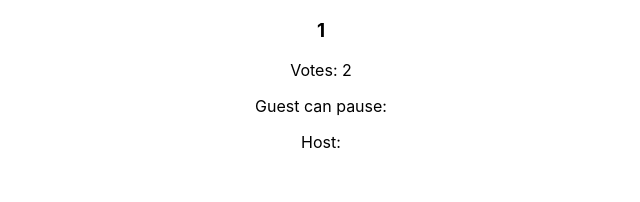
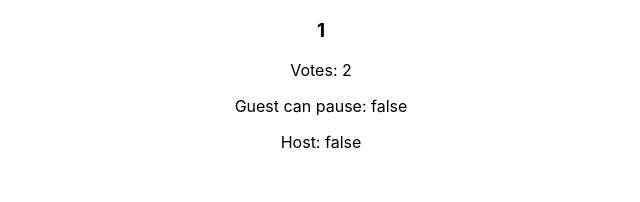
Before and after one commit to alelaru/django-python-react, a React (Create React App) app in the folder frontend/front-end-react/: page /room/1 in a window 1280 px wide. Shown: the top 202 px of the page, without its empty margins (319-959 px from the left). Built offline with nearby package versions, Linux system fonts and the light colour scheme; no server answers.

Commit message:
API for the room done and it connected to React via axios hhtp

```diff
--- a/frontend/front-end-react/src/components/room/room.js
+++ b/frontend/front-end-react/src/components/room/room.js
@@ -1,4 +1,5 @@
-import { useState } from "react";
+import axios from "axios";
+import { useEffect, useState } from "react";
 import { useParams } from "react-router-dom";
 
 const Room = () => {
@@ -8,12 +9,29 @@ const Room = () => {
     const [isHost, setisHost] = useState(false)
     const { roomCode } = useParams()
 
+    useEffect(() => {
+
+        const getRoomDetails = async () => {
+            await axios.get(`http://localhost:8000/api/get-room?code=${roomCode}`)
+                .then(({data}) =>
+                    {
+                        console.log(data);
+                        setvotesToSkip(data.votes_to_skip)
+                        setguestCanPause(data.guest_can_pause)
+                        setisHost(data.is_host)
+                    }
+                )
+        }
+
+        getRoomDetails();
+    }, [roomCode]);
+
     return (
         <div>
             <h3>{roomCode}</h3>
             <p>Votes: {votesToSkip}</p>
-            <p>Guest can pause: {guestCanPause}</p>
-            <p>Host: {isHost}</p>
+            <p>Guest can pause: {guestCanPause.toString()}</p>
+            <p>Host: {isHost.toString()}</p>
         </div> );
 }
 
--- a/frontend/front-end-react/src/pages/create-room-page.js
+++ b/frontend/front-end-react/src/pages/create-room-page.js
@@ -1,7 +1,7 @@
 import { FormControl, FormHelperText, Radio, RadioGroup, Typography, FormControlLabel, TextField, Button } from "@material-ui/core";
 import Grid from "@material-ui/core/Grid"
 import { useState } from "react";
-import { Link } from "react-router-dom";
+import { Link, useHistory } from "react-router-dom";
 import axios from "axios"
 
 const CreateRoomPage = () => {
@@ -9,6 +9,7 @@ const CreateRoomPage = () => {
     const defaultVotes = 2;
     const [guestCanPause, setguestCanPause] = useState(true)
     const [votesToSkip, setvotesToSkip] = useState(defaultVotes)
+    const history = useHistory()
 
     const handleCreateRoomBotton = async (e) => {
         e.preventDefault();
@@ -25,13 +26,14 @@ const CreateRoomPage = () => {
         await axios.post('http://localhost:8000/api/create-room', {'guest_can_pause': guestCanPause, 'votes_to_skip': votesToSkip})
         // await axios(options)
             .then((res) => {
-                console.log(res.data);
                 setguestCanPause(true)
                 setvotesToSkip(defaultVotes)
+                history.push(`/room/${res.data.code}`)
             })
             .catch(e =>
              {
                 console.log("There is an error with your request",e.message)
+                console.log("Hey Im here")
              })
 
         console.log("Entré");
```
